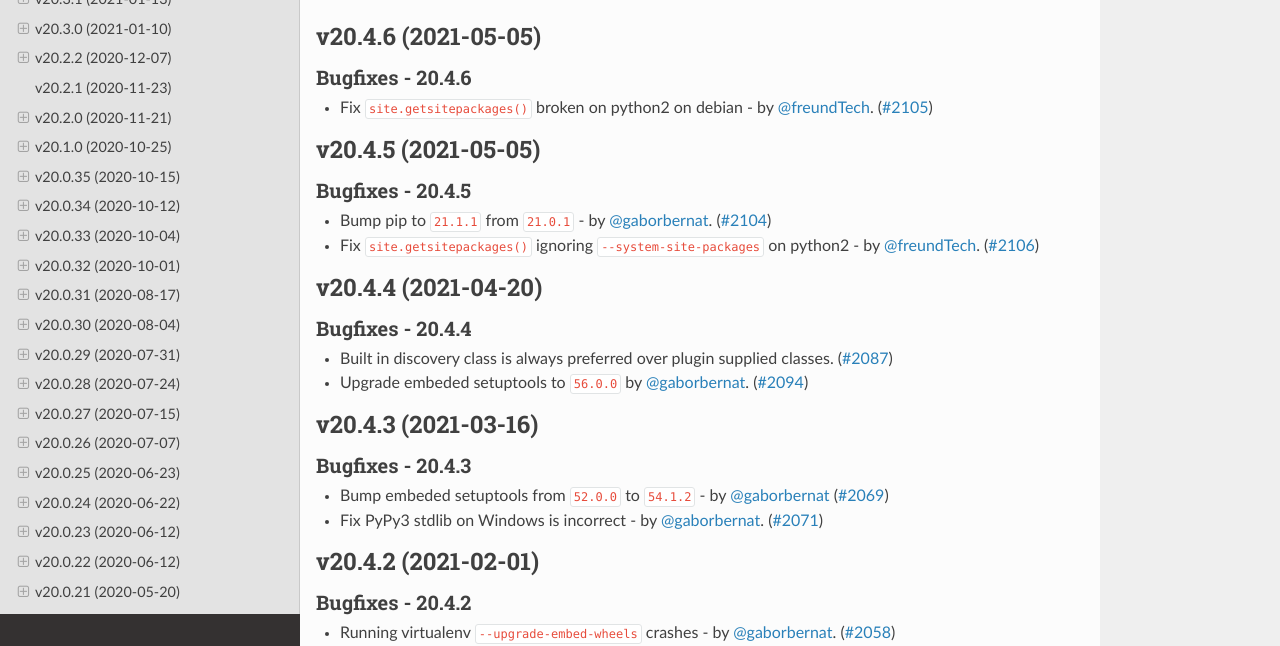
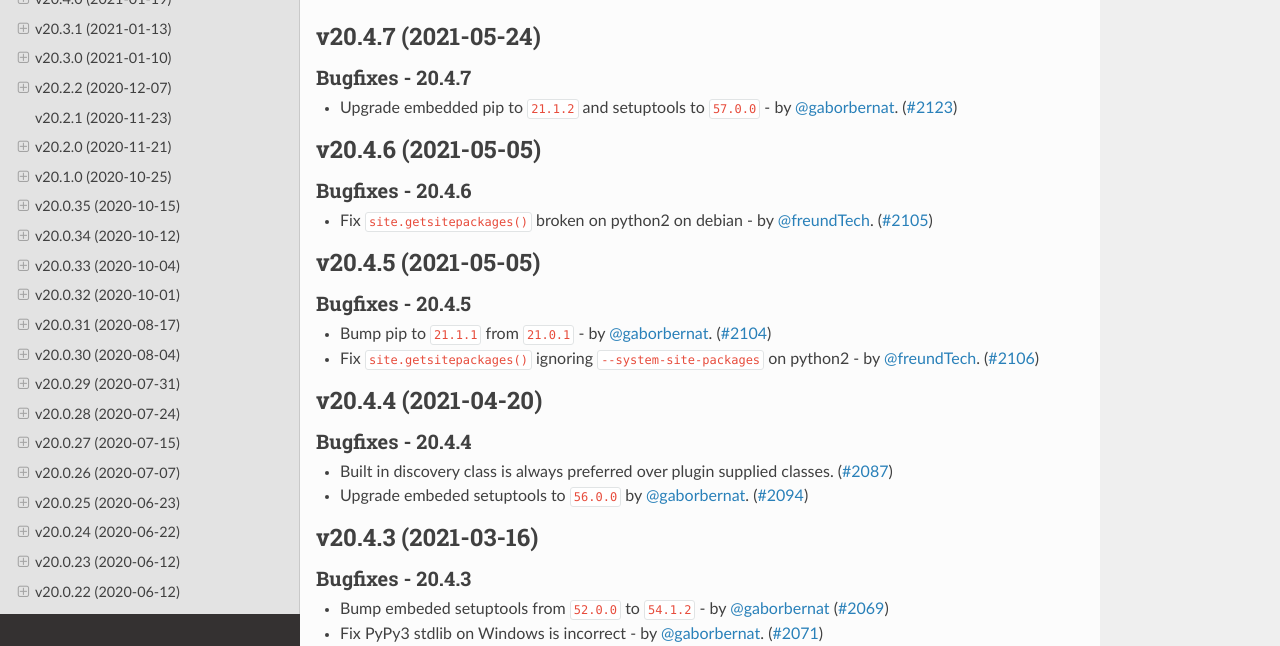
Before and after one commit to pypa/virtualenv, a Sphinx documentation site: the page built from docs/changelog.rst, in a window 1280 px wide and 900 px high, cut to the strip 254-900 px from the top of the window. Built offline with Sphinx 7.4.7 and the Read the Docs theme 2.0.0, drawn with Linux system fonts in a browser that asks for light colours; pages that are not in the unit, such as notebooks, are missing from menus; the version number could not be read and is left out.

Commit message:
release 20.4.7

```diff
--- a/docs/changelog.rst
+++ b/docs/changelog.rst
@@ -4,6 +4,14 @@ Release History
 .. include:: _draft.rst
 
 .. towncrier release notes start
+
+v20.4.7 (2021-05-24)
+--------------------
+
+Bugfixes - 20.4.7
+~~~~~~~~~~~~~~~~~
+- Upgrade embedded pip to ``21.1.2`` and setuptools to ``57.0.0`` - by :user:`gaborbernat`. (`#2123 <https://github.com/pypa/virtualenv/issues/2123>`_)
+
 
 v20.4.6 (2021-05-05)
 --------------------
--- a/docs/changelog/2123.bugfix.rst
+++ /dev/null
@@ -1 +0,0 @@
-Upgrade embedded pip to ``21.1.2`` and setuptools to ``57.0.0`` - by :user:`gaborbernat`.
```
